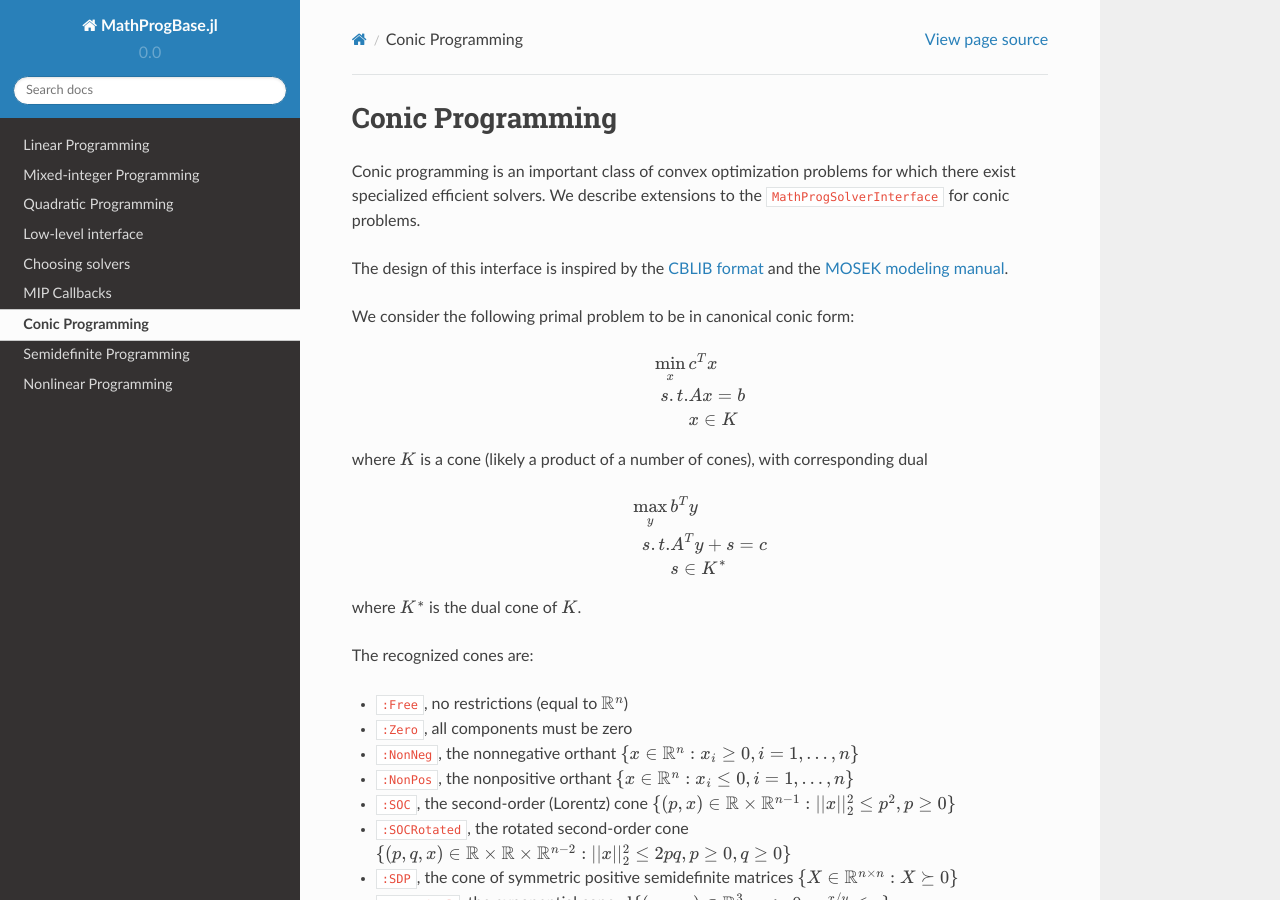
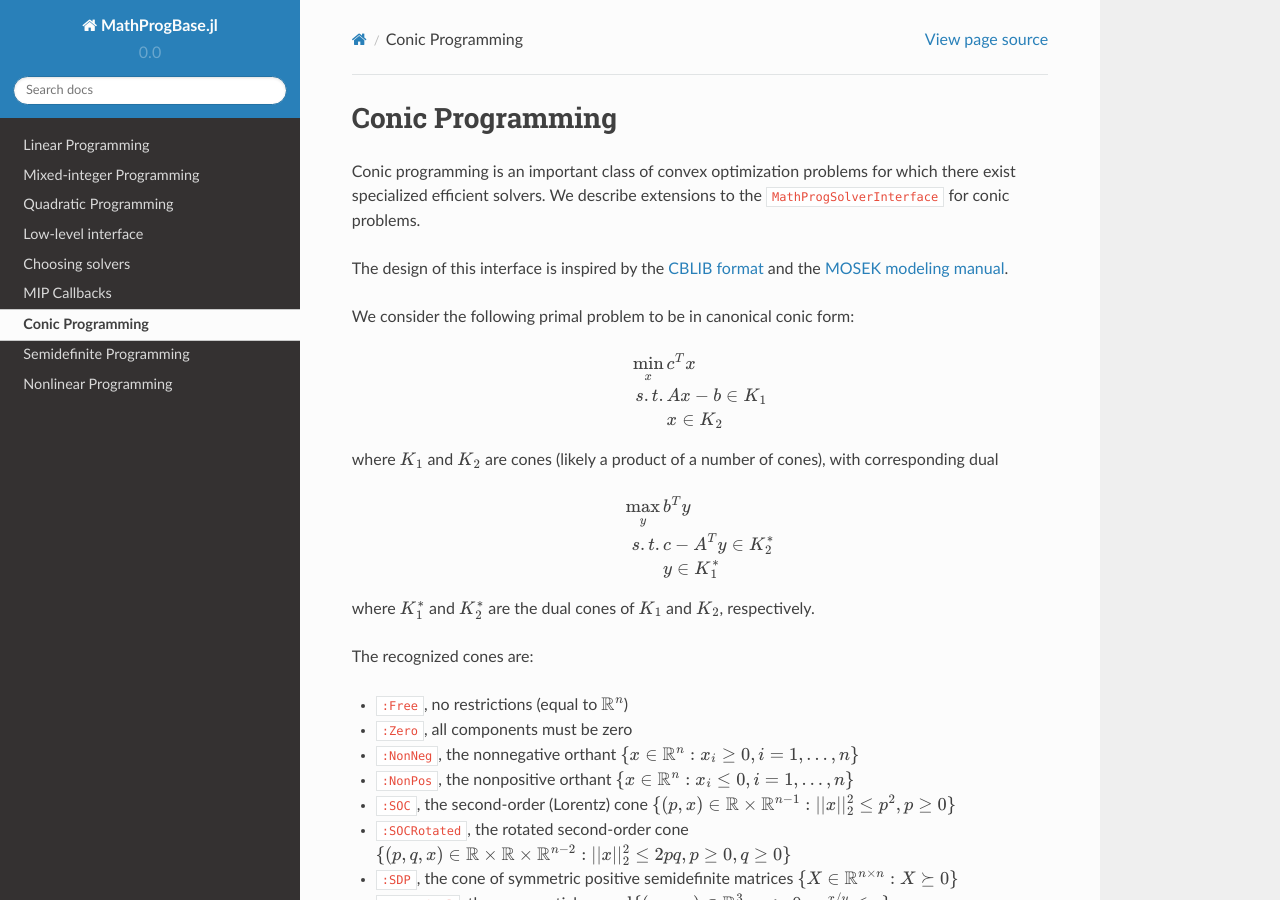
Before and after one commit to JuliaOpt/MathProgBase.jl, a Sphinx documentation site: the page built from doc/conic.rst, in a window 1280 px wide and 900 px high. Built offline with Sphinx 7.4.7 and the Read the Docs theme 2.0.0, drawn with Linux system fonts in a browser that asks for light colours.

Commit message:
revision of conic interface

```diff
--- a/doc/conic.rst
+++ b/doc/conic.rst
@@ -12,18 +12,18 @@
 
 .. math::
     \min_{x}\, &c^Tx\\
-    s.t.     &Ax = b\\
-             &x \in K\\
+    s.t.\,   &Ax - b \in K_1\\
+             &x \in K_2\\
 
-where :math:`K` is a cone (likely a product of a number of cones),
+where :math:`K_1` and :math:`K_2` are cones (likely a product of a number of cones),
 with corresponding dual
 
 .. math::
     \max_y\, &b^Ty\\
-    s.t.     &A^Ty + s = c\\
-             &s \in K^*
+    s.t.\,   &c - A^Ty \in K_2^*\\
+             &y \in K_1^*
 
-where :math:`K^*` is the dual cone of :math:`K`.
+where :math:`K_1^*` and :math:`K_2^*` are the dual cones of :math:`K_1` and :math:`K_2`, respectively.
 
 The recognized cones are:
 
@@ -40,27 +40,30 @@
 Not all solvers are expected to support all types of cones. However, when a simple transformation to a supported cone is available, for example, from ``:NonPos`` to ``:NonNeg`` or from ``:SOCRotated`` to ``:SOC``, solvers *should* perform this transformation in order to allow users the extra flexibility in modeling.
 
 
-.. function:: loadconicproblem!(m::AbstractMathProgModel, c, A, b, cones)
+.. function:: loadconicproblem!(m::AbstractMathProgModel, c, A, b, constr_cones, var_cones)
 
     Load the conic problem in primal form into the model. The parameter ``c``
     is the objective vector, the parameter ``A``
-    is the constraint matrix (typically sparse), the parameter ``b``
-    is the vector of right-hand side values, and ``cones`` is a
-    list of ``(Symbol,vars)`` tuples, where ``Symbol`` is one of the above
-    recognized cones and ``vars`` is a list of indices of variables
+    is the constraint matrix (typically sparse), and the parameter ``b``
+    is the vector of "right-hand side" values. The parameters ``constr_cones``
+    and ``var_cones``, which specify :math:`K_1` and :math:`K_2`, are lists of
+    ``(Symbol,indices)`` tuples, where ``Symbol`` is one of the above
+    recognized cones and ``indices`` is a list of indices of constraints
+    or variables (respectively)
     which belong to this cone (may be given as a ``Range``). All variables
-    must be listed in exactly one cone,
-    and the indices given must correspond to the order of the columns in
-    in the constraint matrix ``A``.
+    and constraints must be listed in exactly one cone,
+    and the indices given must correspond to the order of the columns and
+    rows in in the constraint matrix ``A``.
     Cones may be listed in any order, and cones of the same class may appear
     multiple times.
-    For the semidefinite cone, the number of variables present must be a square
-    integer :math:`n` corresponding to a :math:`\sqrt{n}\times \sqrt{n}`
-    matrix; variables should be listed in column-major, or by symmetry,
+    For the semidefinite cone, the number of variables or constraints present
+    must be a square integer :math:`n` corresponding to a
+    :math:`\sqrt{n}\times \sqrt{n}` matrix;
+    variables should be listed in column-major, or by symmetry,
     row-major order.
 
 .. function:: getconicdual(m::AbstractMathProgModel)
 
-    If the solve was successful, returns the optimal dual solution vectors :math:`(y,s)` as a tuple.
+    If the solve was successful, returns the optimal dual solution vector :math:`y` as a tuple.
 
 The solution vector, optimal objective value, termination status, etc. should be accessible from the standard methods, e.g., ``getsolution``, ``getobjval``, ``status``, respectively.
```
